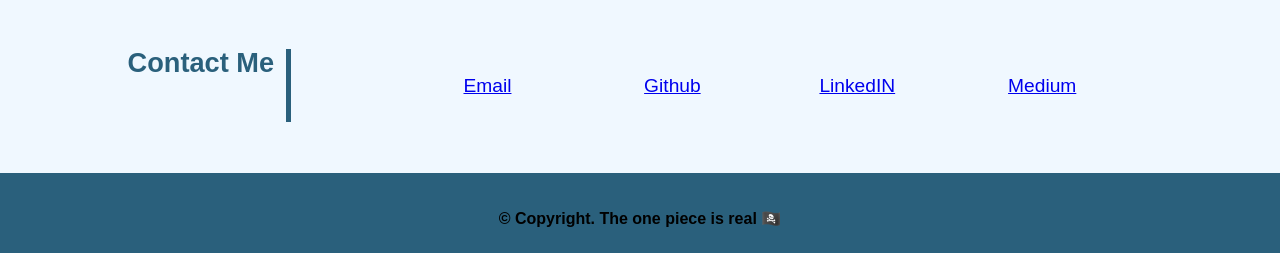
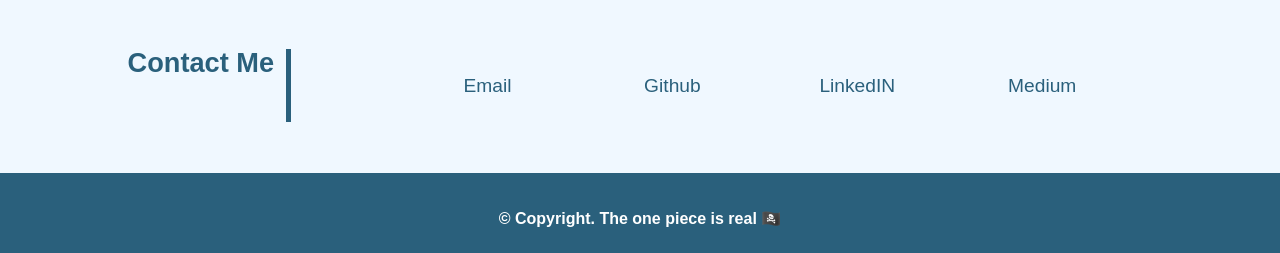
Before and after one commit to john-abou/johns-page-to-flex, a plain HTML site: page Index.html in a window 1280 px wide. Shown: the part 1272-1525 px from the top of the page. Drawn offline with Linux system fonts and the light colour scheme.

Commit message:
Changed the styling of the Contact Me section and Footer

```diff
--- a/Assets/CSS/style.css
+++ b/Assets/CSS/style.css
@@ -72,6 +72,15 @@ aside {
 main section aside h1 {
     color: var(--main-color);
     font-size: 170%;
+}
+/* Removing standard styling for anchor and changing the color */
+a {
+    text-decoration: none;
+    color: var(--main-color);
+}
+/* Adding a new color when the user hovers over the link */
+a:hover {
+    color: lightblue;
 }
 /* Adding padding to the about me section */
 #about-me p {
@@ -155,6 +164,7 @@ section aside {
 /* Styling the footer -- adding padding, text alignment and color to the element */
 footer {
     background-color: var(--main-color);
+    color: white;
     padding: 3% 0 2% 0;
     text-align: center;
 }
```
